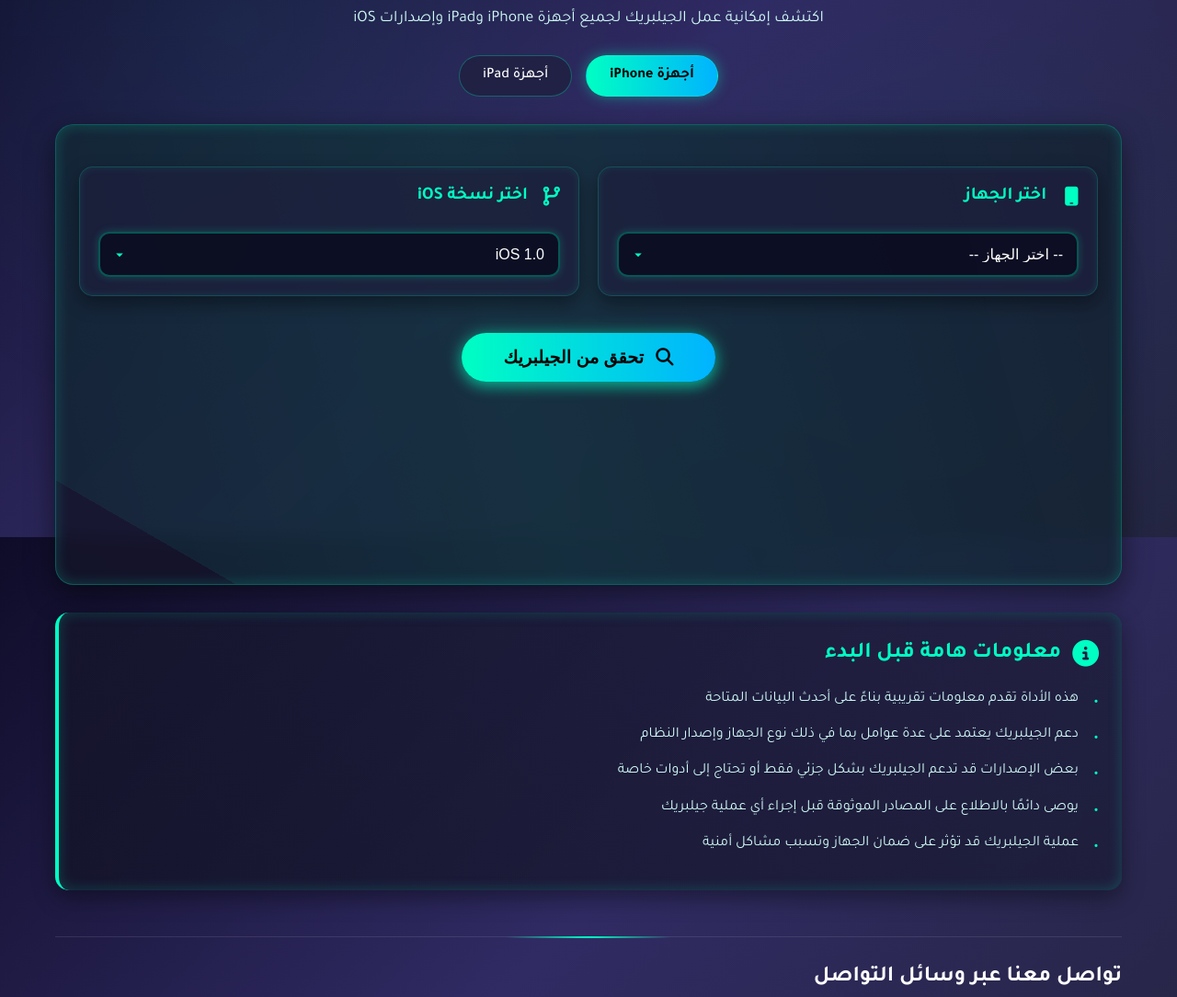
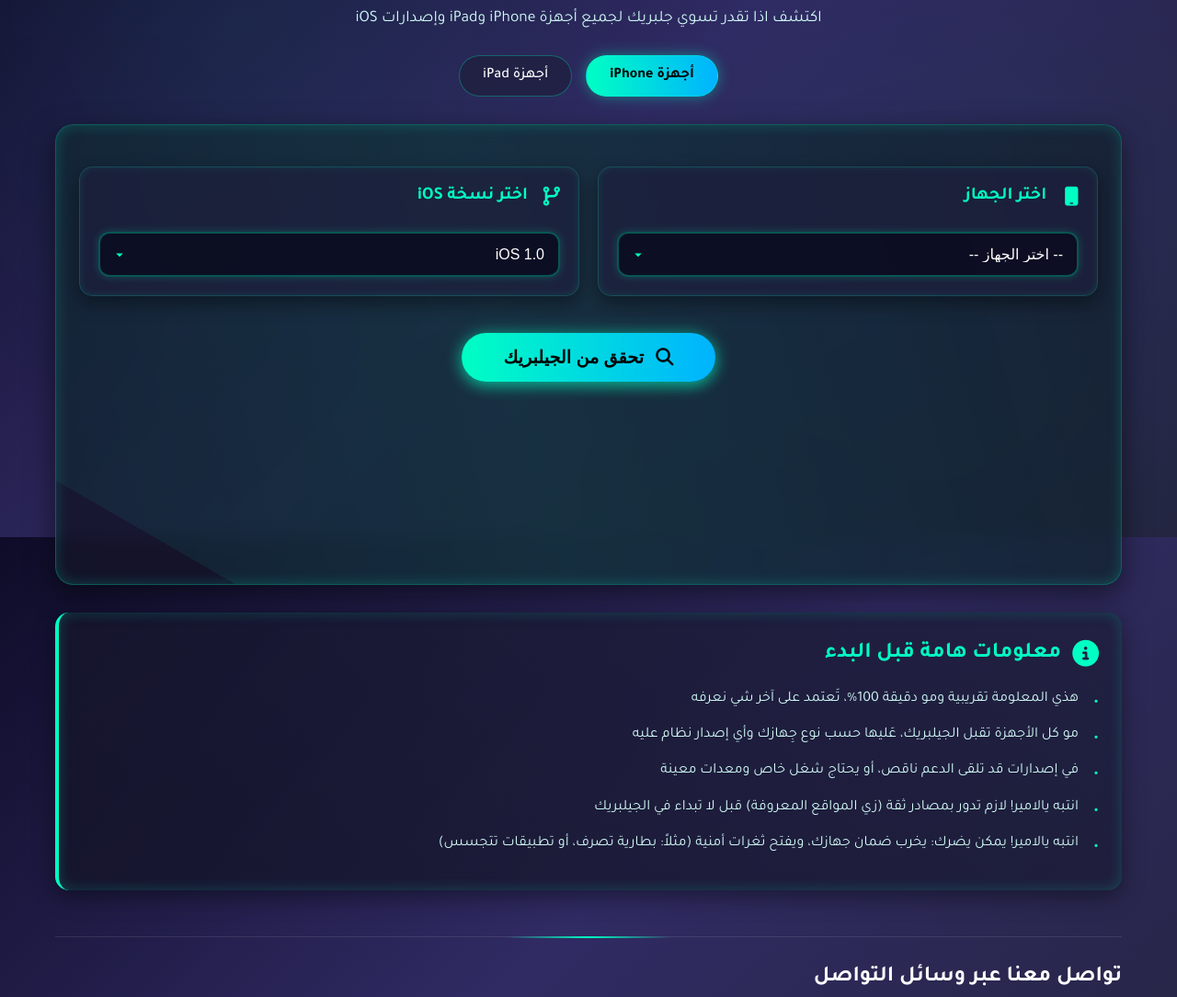
Before and after one commit to HzHack/jil, a plain HTML site: page index.html in a window 1280 px wide. Shown: the part 216-1300 px from the top of the page at 92% size. Drawn offline with Linux system fonts and the light colour scheme.

Commit message:
Update index.html

```diff
--- a/index.html
+++ b/index.html
@@ -640,7 +640,7 @@
         <i class="fas fa-mobile-alt"></i>
       </div>
       <h1>أداة فحص الجيلبريك الشاملة</h1>
-      <p class="subtitle">اكتشف إمكانية عمل الجيلبريك لجميع أجهزة iPhone وiPad وإصدارات iOS</p>
+      <p class="subtitle">اكتشف اذا تقدر تسوي جلبريك لجميع أجهزة iPhone وiPad وإصدارات iOS</p>
 
       <div class="device-type-tabs">
         <div class="device-tab active" data-type="iphone">أجهزة iPhone</div>
@@ -689,11 +689,11 @@
 
       <div class="info">
         <h3><i class="fas fa-info-circle"></i> معلومات هامة قبل البدء</h3>
-        <p>هذه الأداة تقدم معلومات تقريبية بناءً على أحدث البيانات المتاحة</p>
-        <p>دعم الجيلبريك يعتمد على عدة عوامل بما في ذلك نوع الجهاز وإصدار النظام</p>
-        <p>بعض الإصدارات قد تدعم الجيلبريك بشكل جزئي فقط أو تحتاج إلى أدوات خاصة</p>
-        <p>يوصى دائمًا بالاطلاع على المصادر الموثوقة قبل إجراء أي عملية جيلبريك</p>
-        <p>عملية الجيلبريك قد تؤثر على ضمان الجهاز وتسبب مشاكل أمنية</p>
+        <p>هذي المعلومة تقريبية ومو دقيقة 100%، تَعتمد على آخر شي نعرفه</p>
+        <p>مو كل الأجهزة تقبل الجيلبريك، عَليها حسب نوع جِهازك وأي إصدار نظام عليه</p>
+        <p>في إصدارات قد تلقى الدعم ناقص، أو يحتاج شغل خاص ومعدات معينة</p>
+        <p>انتبه يالامير! لازم تدور بمصادر ثقة (زي المواقع المعروفة) قبل لا تبداء في الجيلبريك</p>
+        <p>انتبه يالامير! يمكن يضرك: يخرب ضمان جهازك، ويفتح ثغرات أمنية (مثلاً: بطارية تصرف، أو تطبيقات تتجسس)</p>
       </div>
     </main>
 
@@ -1042,7 +1042,7 @@
       if (!device || !ios) {
         result.innerHTML = `
           <i class="fas fa-exclamation-triangle icon"></i>
-          <div>الرجاء اختيار الجهاز ونسخة النظام أولاً</div>
+          <div>اذا معليك امر اختار نوع الجهاز و الاصدار</div>
         `;
         result.classList.add('show', 'partial');
         return;
@@ -1053,7 +1053,7 @@
       if (!maxJB) {
         result.innerHTML = `
           <i class="fas fa-question-circle icon"></i>
-          <div>لا تتوفر معلومات كافية عن هذا الجهاز</div>
+          <div>مافي معلومات متوفره عن هذا الاصدار</div>
         `;
         result.classList.add('show', 'partial');
         return;
@@ -1081,7 +1081,7 @@
         result.innerHTML = `
           <div>
             <i class="fas fa-times-circle icon"></i>
-            <div>❌ لا يدعم الجيلبريك</div>
+            <div>❌ ما يدعم الجيلبريك</div>
             <div style="font-size: 1.2rem; margin-top: 15px; color: #ffaaaa;">
               آخر نسخة مدعومة: ${maxJB}
             </div>
```
